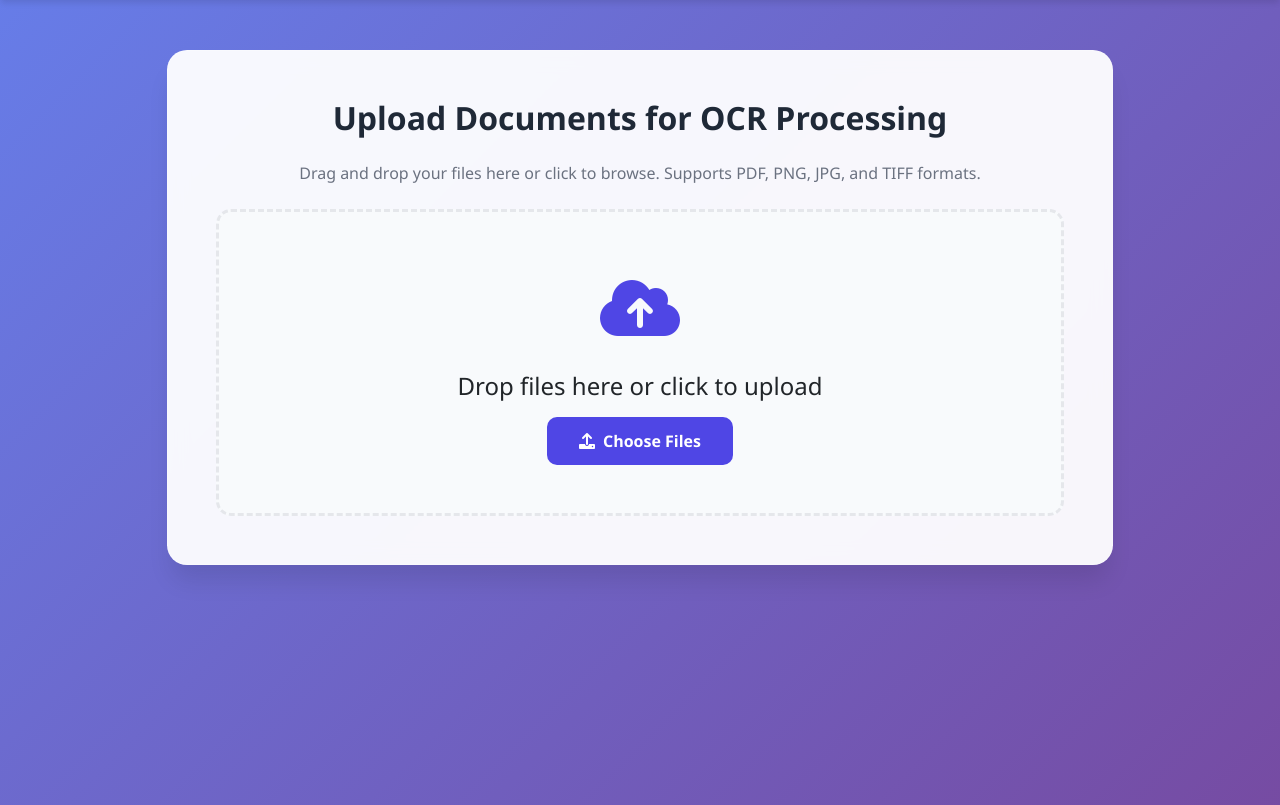
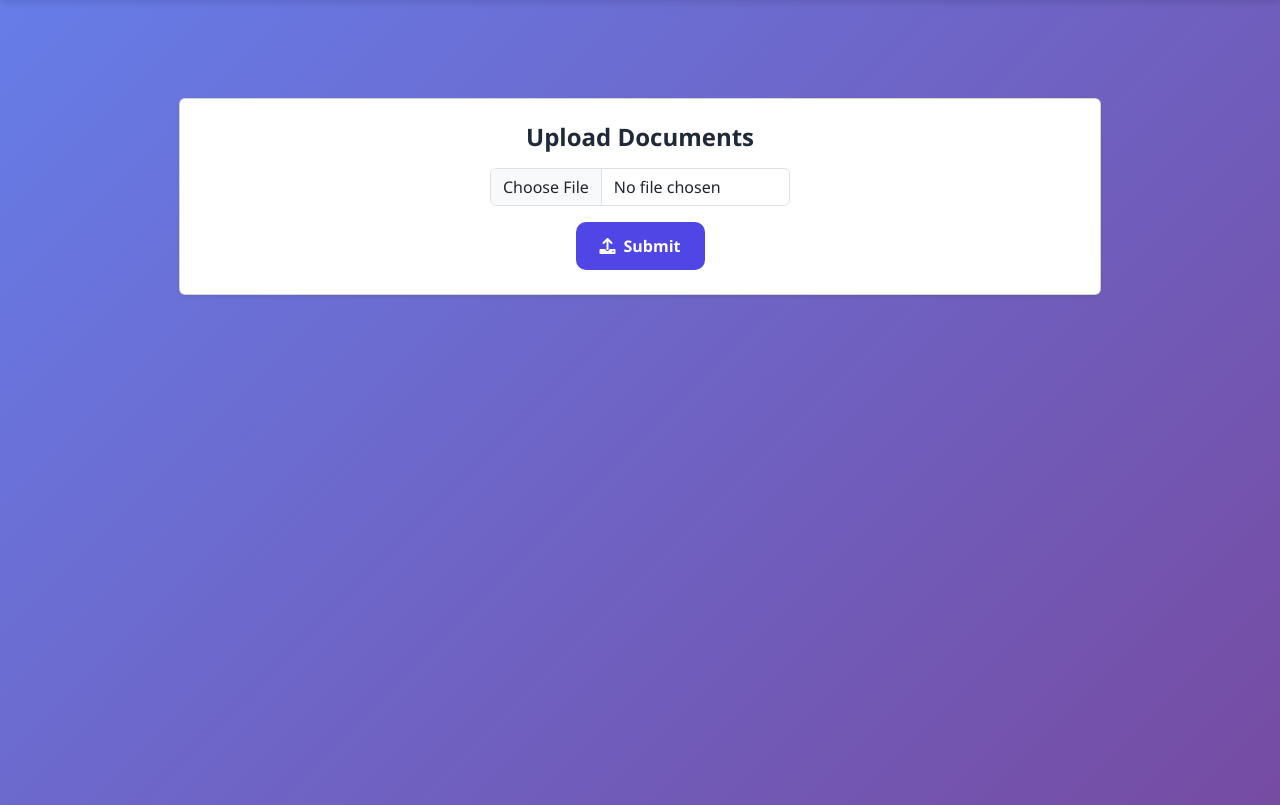
Before and after one commit to harikishore2004/OCR-System, a FastAPI app: page / in a window 1280 px wide. Shown: the part 62-867 px from the top of the page. Run offline with FastAPI, Linux system fonts and the light colour scheme; some libraries are stand-ins or nearby versions.

Commit message:
Added File Uploader Functionality

```diff
--- a/app.py
+++ b/app.py
@@ -1,10 +1,13 @@
-from fastapi import FastAPI, Request
-from fastapi.responses import HTMLResponse
+from fastapi import FastAPI, Request, File, UploadFile, HTTPException
+from fastapi.responses import HTMLResponse, JSONResponse
 from fastapi.staticfiles import StaticFiles
 from fastapi.templating import Jinja2Templates
+from src.util import SaveFile
+from src.ImageConverter import Converter
 
 
 app = FastAPI()
+
 app.mount("/static", StaticFiles(directory="static"), name="static")
 templates = Jinja2Templates(directory="templates")
 
@@ -13,3 +16,15 @@ async def read_root(request:Request):
     return templates.TemplateResponse("index.html", {
         "request": request,
     })
+
+@app.post("/upload")
+async def upload_file(file: UploadFile = File(...)):
+    allowed_types = ["application/pdf", "image/tiff"]
+
+    if file.content_type not in allowed_types:
+        raise HTTPException(status_code=400, detail=f"{file.content_type} is not supported")
+
+    file_path, ext = SaveFile(file, file.filename)
+    image_path = Converter(file_path, ext)
+    print(image_path)
+    return JSONResponse(content={"message": "File Uploaded", "category": "success"}, status_code=200)
--- a/static/JS/main.js
+++ b/static/JS/main.js
@@ -1,59 +1,49 @@
 
-// File upload functionality
-const uploadArea = document.getElementById('uploadArea');
-const fileInput = document.getElementById('fileInput');
-const uploadProgress = document.getElementById('uploadProgress');
-const successAlert = document.getElementById('successAlert');
+const submitbutton = document.getElementById('FileSubmitButton');
 
-// Drag and drop functionality
-uploadArea.addEventListener('dragover', (e) => {
-    e.preventDefault();
-    uploadArea.classList.add('dragover');
+
+submitbutton.addEventListener('click', async (e) => {
+    const allowed_files = ['application/pdf', 'image/tiff'];
+    const file = document.getElementById("fileInput").files[0]
+    if (!file) return;
+
+    if (!allowed_files.includes(file.type)) {
+        data = { "message": "Invalid File Format", "category": "danger" };
+        showToast(data);
+        e.target.value = '';
+        return;
+    }
+
+    if (file.size > 10 * 1024 * 1024) {
+        data = { "message": "File size is greater then 10MB", "category": "danger" };
+        showToast(data);
+    }
+
+    const formdata = new FormData();
+    formdata.append("file", file);
+    try {
+        const response = await fetch("http://127.0.0.1:8000/upload", {
+            method: "POST",
+            body: formdata,
+        });
+
+        if (!response.ok) {
+            const error = await response.json();
+            console.error("Server returned error:", error.detail);
+            return;
+        }
+        const result = await response.json();
+        showToast(result.message, result.category)
+        console.log("uploaded")
+    }
+    catch (error) {
+        console.error("Upload Failed", error)
+    }
+
+
 });
 
-uploadArea.addEventListener('dragleave', () => {
-    uploadArea.classList.remove('dragover');
-});
 
-uploadArea.addEventListener('drop', (e) => {
-    e.preventDefault();
-    uploadArea.classList.remove('dragover');
-    const files = e.dataTransfer.files;
-    handleFileUpload(files);
-});
-
-uploadArea.addEventListener('click', () => {
-    fileInput.click();
-});
-
-fileInput.addEventListener('change', (e) => {
-    handleFileUpload(e.target.files);
-});
-
-function handleFileUpload(files) {
-    if (files.length === 0) return;
-
-    uploadProgress.classList.remove('d-none');
-    const progressBar = uploadProgress.querySelector('.progress-bar');
-
-    // Simulate upload progress
-    let progress = 0;
-    const interval = setInterval(() => {
-        progress += Math.random() * 10;
-        if (progress >= 100) {
-            progress = 100;
-            clearInterval(interval);
-            setTimeout(() => {
-                uploadProgress.classList.add('d-none');
-                successAlert.classList.remove('d-none');
-                progressBar.style.width = '0%';
-            }, 500);
-        }
-        progressBar.style.width = progress + '%';
-    }, 200);
-}
-
-// Pagination functionality
 function changePage(type, direction) {
     const currentPage = document.querySelector(`#${type}PageModal .page-item.active .page-link`);
     const currentPageNum = parseInt(currentPage.textContent);
@@ -66,7 +56,6 @@ function changePage(type, direction) {
         newPageNum = Math.max(currentPageNum - 1, 1);
     }
 
-    // Update active page
     allPages.forEach((page, index) => {
         if (index + 1 === newPageNum) {
             page.classList.add('active');
@@ -75,11 +64,9 @@ function changePage(type, direction) {
         }
     });
 
-    // In a real application, you would load the appropriate page data here
     console.log(`${type} page navigation: Page ${newPageNum}`);
 }
 
-// Add click handlers for pagination numbers
 document.querySelectorAll('.pagination .page-link').forEach(link => {
     if (!link.innerHTML.includes('chevron')) {
         link.addEventListener('click', function (e) {
@@ -99,7 +86,33 @@ document.querySelectorAll('.pagination .page-link').forEach(link => {
     }
 });
 
-// Auto-hide success alert after 5 seconds
-setTimeout(() => {
-    successAlert.classList.add('d-none');
-}, 5000);
+
+function showToast(message, category = "info") {
+    const flashContainer = document.getElementById("flash-container");
+
+    let bgClass = "text-bg-info";
+    if (category === "success") bgClass = "text-bg-success";
+    else if (category === "danger" || category === "error") bgClass = "text-bg-danger";
+    else if (category === "warning") bgClass = "text-bg-warning";
+
+    const toastHTML = `
+        <div class="toast align-items-center ${bgClass} border-0 mb-2" role="alert" aria-live="assertive" aria-atomic="true">
+            <div class="d-flex">
+                <div class="toast-body fw-bold fs-5">${message}</div>
+                <button type="button" class="btn-close btn-close-white me-2 m-auto" data-bs-dismiss="toast" aria-label="Close"></button>
+            </div>
+        </div>
+    `;
+
+    const tempDiv = document.createElement("div");
+    tempDiv.innerHTML = toastHTML.trim();
+    const toastElement = tempDiv.firstChild;
+    flashContainer.appendChild(toastElement);
+
+    const toast = new bootstrap.Toast(toastElement, { delay: 5000 });
+    toast.show();
+
+    toastElement.addEventListener("hidden.bs.toast", () => {
+        toastElement.remove();
+    });
+}
--- a/templates/index.html
+++ b/templates/index.html
@@ -1,5 +1,6 @@
 <!DOCTYPE html>
 <html lang="en">
+
 <head>
     <meta charset="UTF-8">
     <meta name="viewport" content="width=device-width, initial-scale=1.0">
@@ -9,6 +10,7 @@
     <link rel="icon" type="image/x-icon" href="/static/favicon.ico">
     <link rel="stylesheet" href="/static/CSS/main.css">
 </head>
+
 <body>
     <nav class="navbar navbar-expand-lg navbar-light fixed-top">
         <div class="container">
@@ -38,36 +40,23 @@
         <div class="row justify-content-center">
             <div class="col-lg-10">
                 <!-- Upload Section -->
-                <div class="upload-section">
-                    <h2 class="text-center mb-4" style="color: var(--text-color); font-weight: 700;">
-                        Upload Documents for OCR Processing
-                    </h2>
-                    <p class="text-center mb-4" style="color: #6b7280;">
-                        Drag and drop your files here or click to browse. Supports PDF, PNG, JPG, and TIFF formats.
-                    </p>
+                <div class="container mt-5">
+                    <div class="card shadow-sm p-4">
+                        <h4 class="text-center mb-3" style="font-weight: 600; color: var(--text-color);">
+                            Upload Documents
+                        </h4>
 
-                    <div class="upload-area" id="uploadArea">
-                        <div class="upload-icon">
-                            <i class="fas fa-cloud-upload-alt"></i>
+                        <div id="uploadArea" class="d-flex flex-column align-items-center">
+                            <input type="file" class="form-control mb-3" id="fileInput" accept=".pdf,.tiff"
+                                style="max-width: 300px;">
+
+                            <button class="btn btn-primary px-4" id="FileSubmitButton">
+                                <i class="fas fa-upload me-2"></i>Submit
+                            </button>
                         </div>
-                        <h4 class="mb-3">Drop files here or click to upload</h4>
-                        <input type="file" class="form-control d-none" id="fileInput" multiple accept=".pdf,.png,.jpg,.jpeg,.tiff">
-                        <button class="btn btn-primary" onclick="document.getElementById('fileInput').click()">
-                            <i class="fas fa-upload me-2"></i>Choose Files
-                        </button>
-                    </div>
-
-                    <!-- Progress Bar -->
-                    <div class="progress mt-4 d-none" id="uploadProgress">
-                        <div class="progress-bar" role="progressbar" style="width: 0%"></div>
-                    </div>
-
-                    <!-- Success Message -->
-                    <div class="alert alert-success mt-4 d-none" id="successAlert">
-                        <i class="fas fa-check-circle me-2"></i>
-                        Files uploaded successfully! Processing initiated.
                     </div>
                 </div>
+
             </div>
         </div>
     </div>
@@ -266,8 +255,12 @@
             </div>
         </div>
     </div>
+    <div id="flash-container" class="position-fixed bottom-0 end-0 p-3" style="z-index: 1055; max-width: 350px;">
+    </div>
+
 
     <script src="https://cdn.jsdelivr.net/npm/bootstrap@5.3.0/dist/js/bootstrap.bundle.min.js"></script>
     <script src="/static/JS/main.js"></script>
 </body>
+
 </html>
```
Also changed, not shown: src/ImageConverter.py (added, +17 -0 lines), src/util.py (added, +35 -0 lines), 1 other file.
